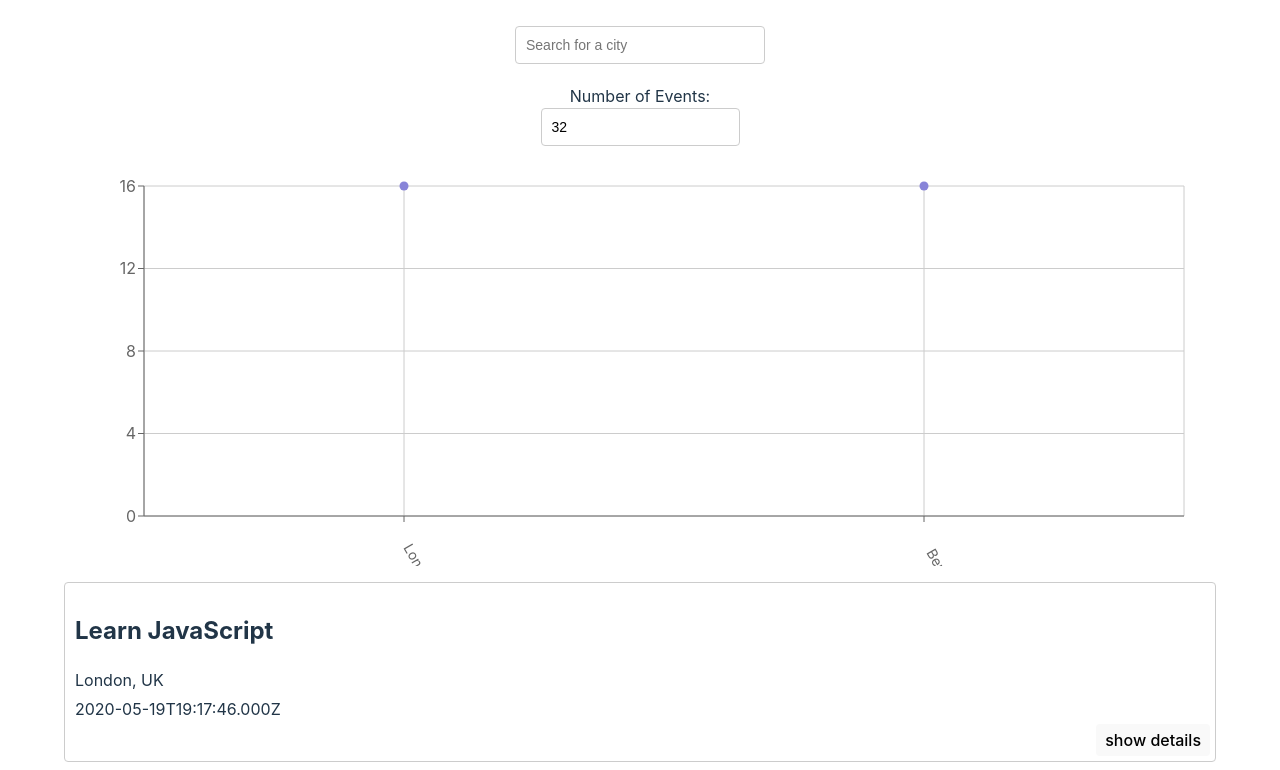
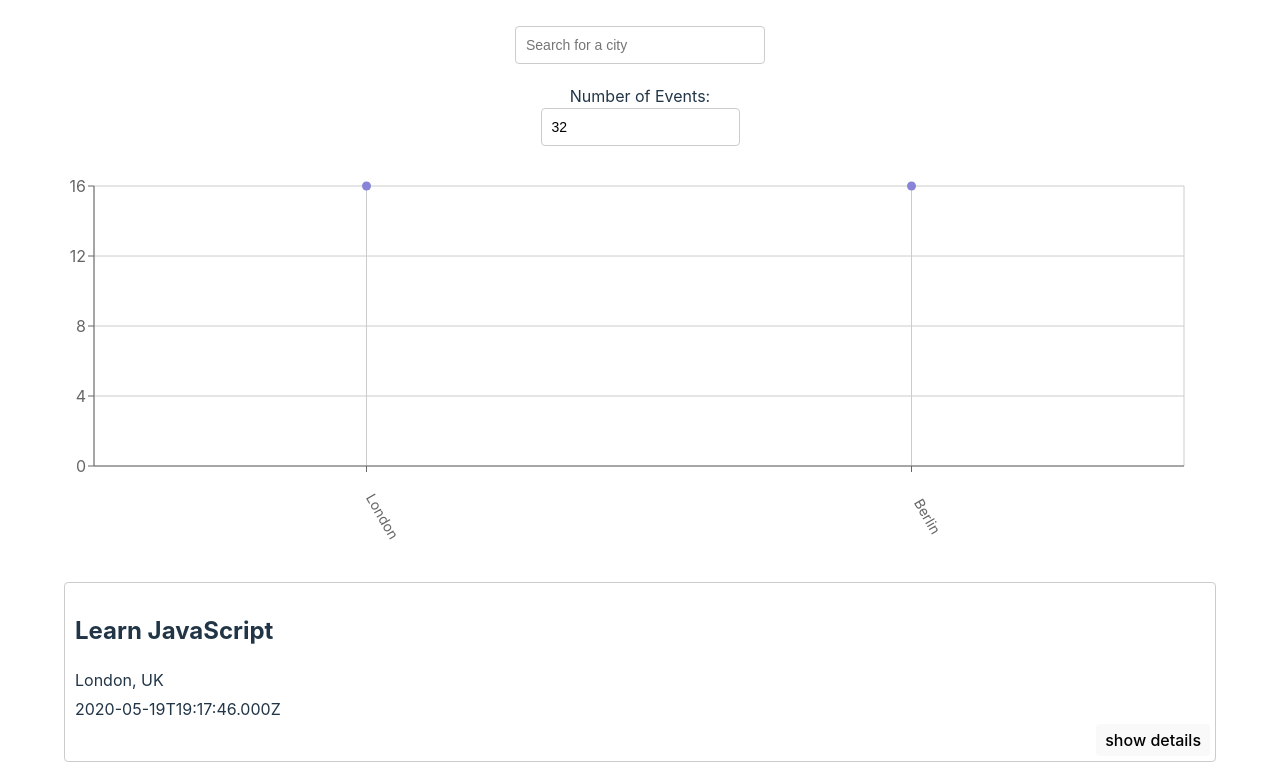
Before and after one commit to nimkus/meet, a React (Vite) app: page / in a window 1280 px wide. Shown: the top 770 px of the page. Built offline with nearby package versions, Linux system fonts and the light colour scheme.

Commit message:
style: adjusted CityEventsChart graphs display of labels

```diff
--- a/src/components/CityEventsChart.jsx
+++ b/src/components/CityEventsChart.jsx
@@ -7,7 +7,7 @@ const CityEventsChart = ({ allLocations, events }) => {
   const getData = () => {
     const data = allLocations.map((location) => {
       const count = events.filter((event) => event.location === location).length;
-      const city = location.split(', ')[0];
+      const city = location.split(/, | - /)[0];
       return { city, count };
     });
     return data;
@@ -23,8 +23,8 @@ const CityEventsChart = ({ allLocations, events }) => {
         margin={{
           top: 20,
           right: 20,
-          bottom: 20,
-          left: 20,
+          bottom: 70,
+          left: -30,
         }}
       >
         <CartesianGrid />
```
